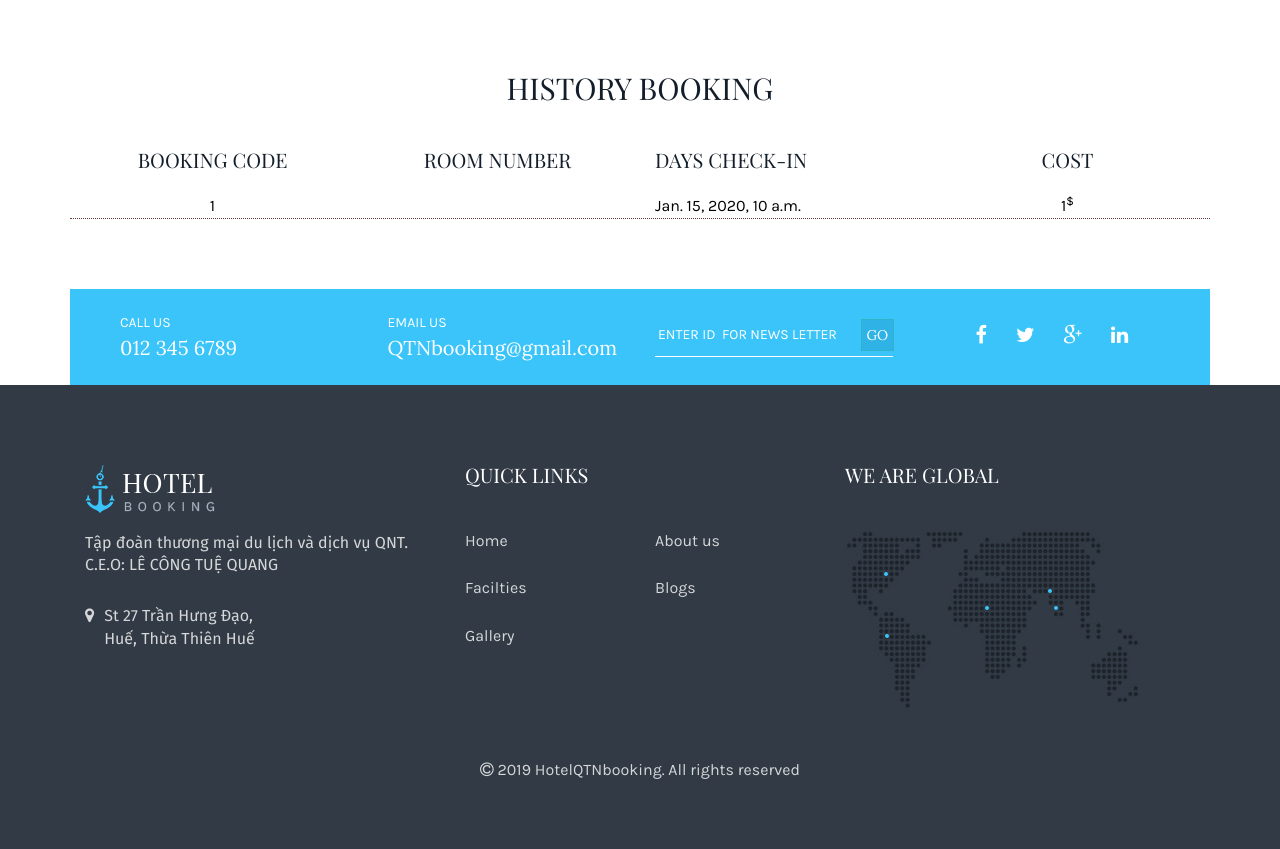
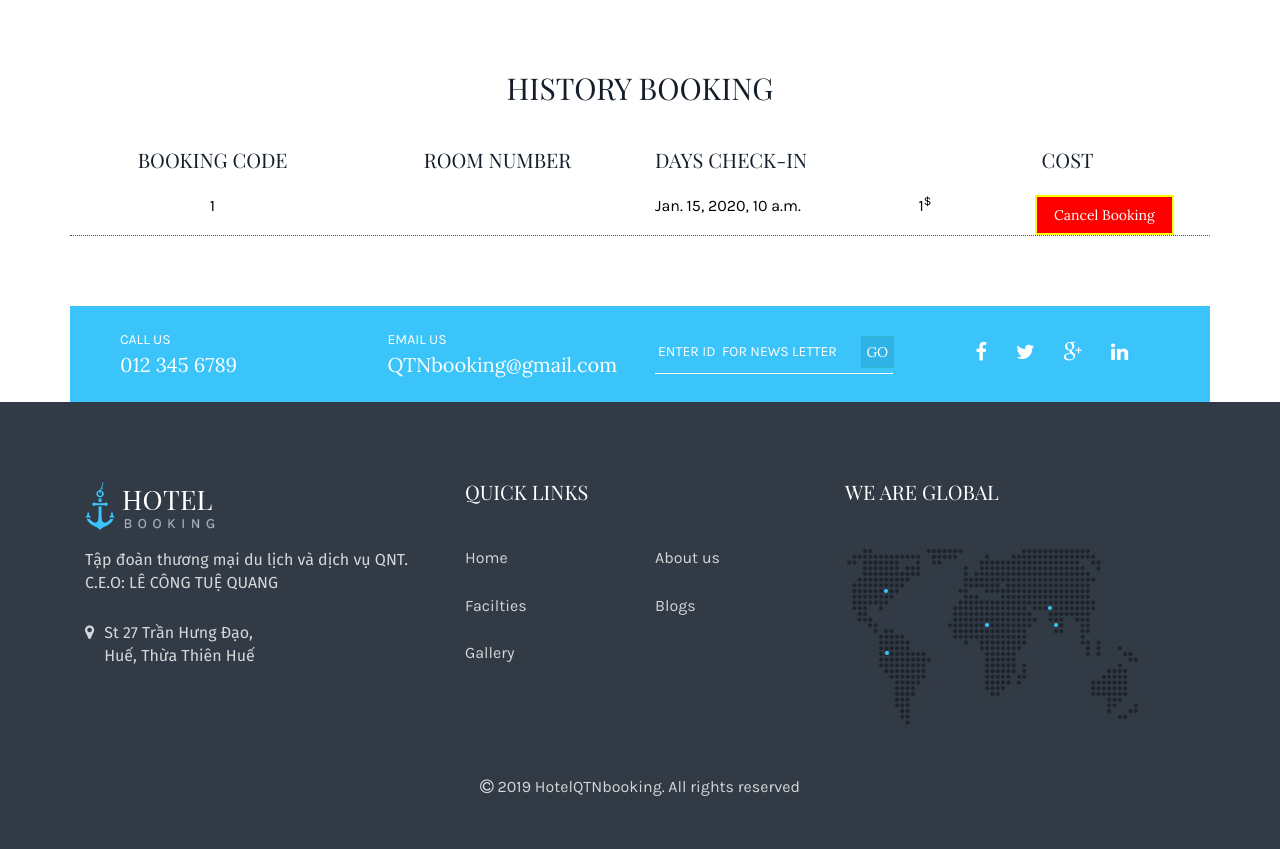
Before and after one commit to adquang153/booking-hotel, a Django app: page /booking/ in a window 1280 px wide. Shown: the part 926-1775 px from the top of the page. Before the commit the page ends 1705 px from the top, so only its background shows below. Run offline with Django 3.2, Linux system fonts and the light colour scheme; a user stored in the database is signed in; data comes from the database, SQL or seed files in the repository; both versions use the stored data as it was after the commit; tables that the repository leaves empty hold one stand-in row (values such as "Sample post"); some libraries are stand-ins or nearby versions.

Commit message:
final templates

```diff
--- a/Booking_Hotel_QNT/hotel/views.py
+++ b/Booking_Hotel_QNT/hotel/views.py
@@ -41,19 +41,32 @@ class bookingView(LoginRequiredMixin,View):
         context={"h":form}
         return render(request, 'hoteltp/booking.html',context)
     def post(self,request):
-        sp = request.POST.get("sp")
-        tentk = request.POST.get("tentk")
-        dt = request.POST.get("dt")
-        formc = ChiTietBooking.objects.all()
-        a = MyUser.objects.get(username=tentk)
-        f = Phong.objects.get(sophong=sp)
-        f.active = True
-        f.save()
-        f3 = ChiTietBooking(tendn=a,sophong=f,thanhtien=f.gia,ngaynhanphong=dt)
-        f3.save()
-        formp = Phong.objects.all()
-        context = {'f':formp,'h':formc}
-        return render(request,'hoteltp/booking.html',context)
+        mbk=request.POST.get("mabk")
+        if mbk is None:
+            sp = request.POST.get("sp")
+            tentk = request.POST.get("tentk")
+            dt = request.POST.get("dt")
+            formc = ChiTietBooking.objects.all()
+            a = MyUser.objects.get(username=tentk)
+            f = Phong.objects.get(sophong=sp)
+            f.active = True
+            f.save()
+            f3 = ChiTietBooking(tendn=a,sophong=f,thanhtien=f.gia,ngaynhanphong=dt)
+            f3.save()
+            formp = Phong.objects.all()
+            context = {'f':formp,'h':formc}
+            return render(request,'hoteltp/booking.html',context)
+        else:
+            sp1=request.POST.get("sp1")
+            f = Phong.objects.get(sophong=sp1)
+            formc = ChiTietBooking.objects.all()
+            f.active = False
+            f.save()
+            f3 = ChiTietBooking(mabooking=mbk)
+            f3.delete()
+            formp = Phong.objects.all()
+            context = {'f':formp,'h':formc}
+            return render(request,'hoteltp/booking.html',context)
 
 class failedView(LoginRequiredMixin,View):
     login_url="/login/"
--- a/Booking_Hotel_QNT/templates/hoteltp/booking.html
+++ b/Booking_Hotel_QNT/templates/hoteltp/booking.html
@@ -146,11 +146,20 @@
                         <div class="col-lg-3" style="text-align: center;">
                             <a>{{i.sophong}}</a>
                         </div>
-	    				<div class="col-lg-3">
+                        <div class="col-lg-2">
                             <a>{{i.ngaynhanphong}}</a>
                         </div>
-	    				<div class="col-lg-3" style="text-align: center;">
+                        <div class="col-lg-2" style="text-align: center;">
                             <a>{{i.thanhtien}}<sup>$</sup></a>
+                        </div>
+                        <div class="col-lg-2" style="text-align: center;">
+                            <form method="post" action="{% url 'hotel:booking' %}" style="text-align: left">
+                            {% csrf_token %}
+                            <input type="text" hidden="true" value = "{{i.mabooking}}" name="mabk">
+                            <input type="text" hidden="true" value = "{{i.sophong}}" name="sp1">
+                            <a><button type="submit" class="btn" style="margin-left: auto; border-color: yellow ; background-color: red; color: white;" >Cancel Booking</button></a>
+
+                            </form>
                         </div>
                     </div>
    				{%endif%}
```
Also changed, not shown: Booking_Hotel_QNT/db.sqlite3, Booking_Hotel_QNT/static/hoteltp/img/about-us-staff-two.jpg. Lines whose indentation alone changed are shown as unchanged.
